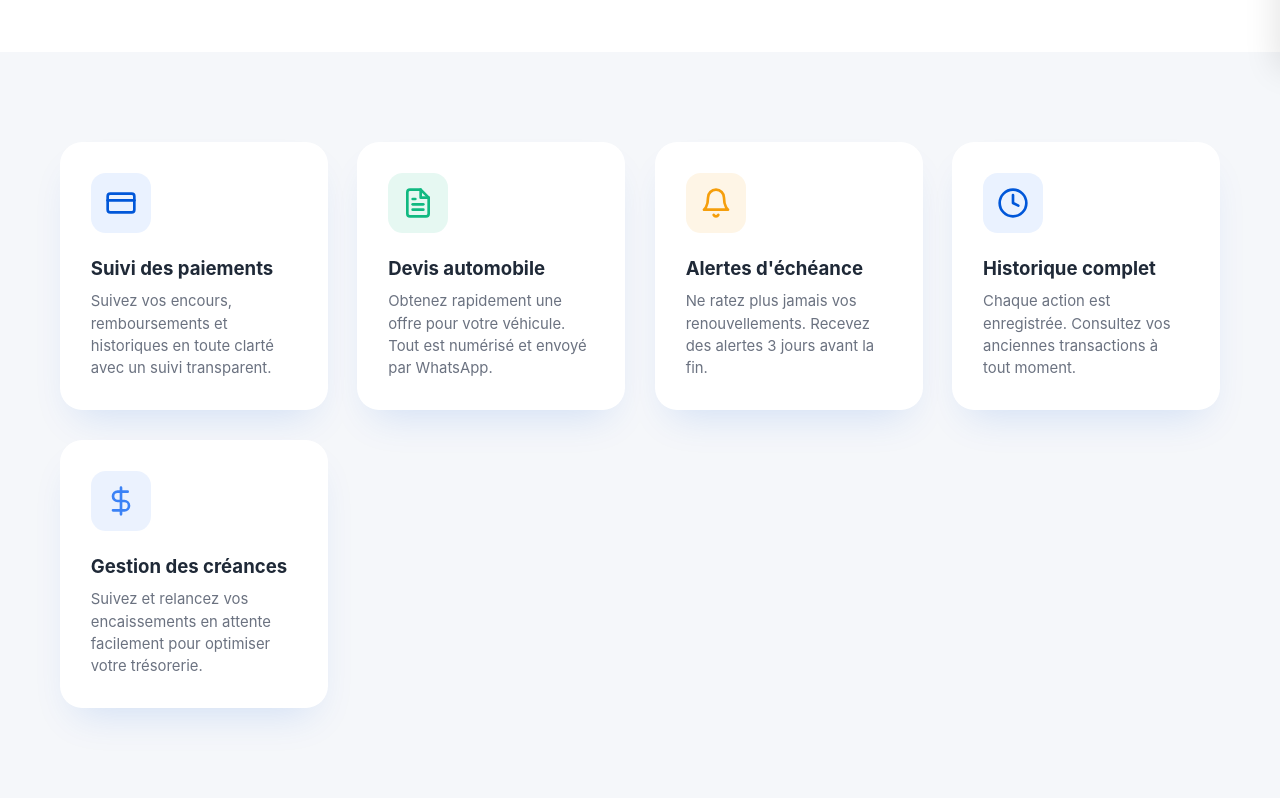
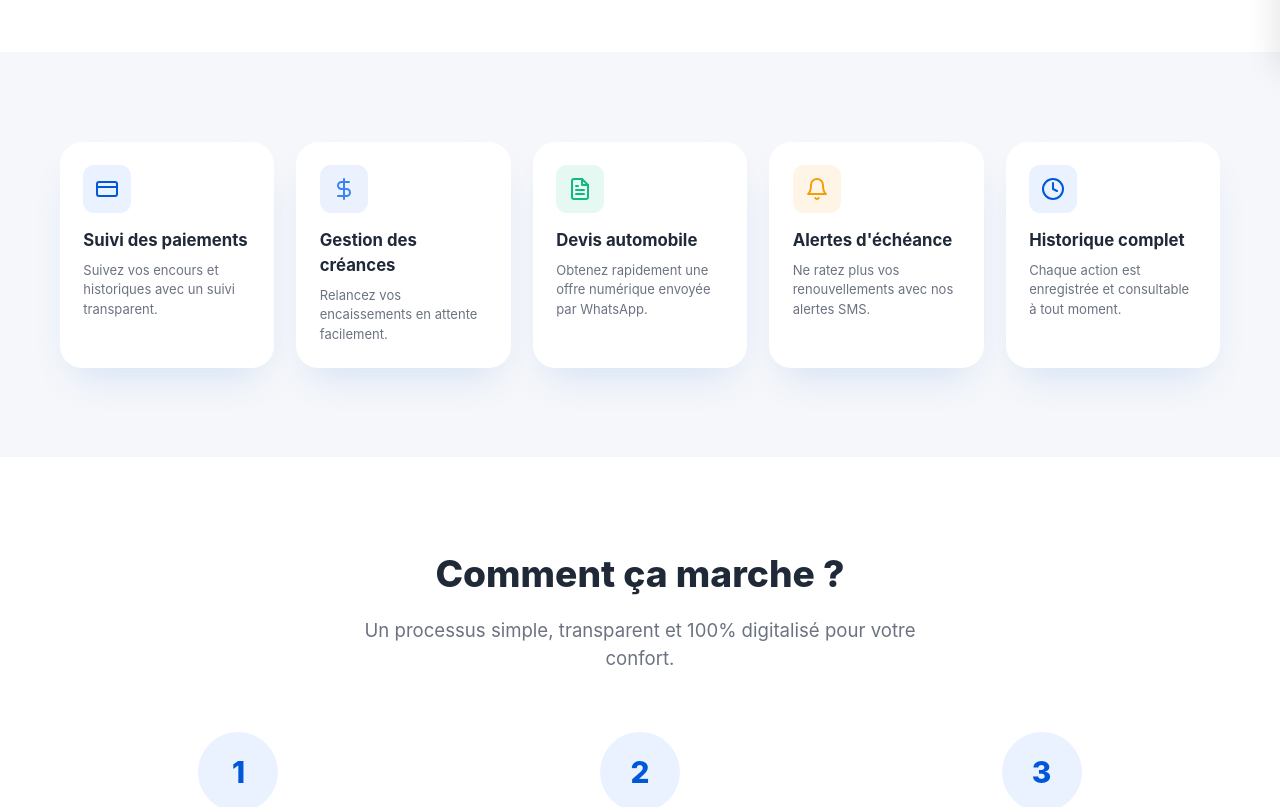
Before and after one commit to migini10/Business-Action, a Next.js app: page / in a window 1280 px wide. Shown: the part 730-1537 px from the top of the page. Built offline with nearby package versions, Linux system fonts and the light colour scheme.

Commit message:
style: Reorganize feature cards to fit on a single row with compact premium styling

```diff
--- a/src/app/page.tsx
+++ b/src/app/page.tsx
@@ -126,46 +126,46 @@ export default function Home() {
 
         <div className="container">
           {/* Feature Cards Section */}
-          <section style={{ padding: '2rem 0 6rem 0', display: 'grid', gridTemplateColumns: 'repeat(auto-fit, minmax(250px, 1fr))', gap: '2rem', animationDelay: '0.2s' }} className="animate-fade-in">
+          <section style={{ padding: '2rem 0 6rem 0', display: 'grid', gridTemplateColumns: 'repeat(auto-fit, minmax(200px, 1fr))', gap: '1.5rem', animationDelay: '0.2s' }} className="animate-fade-in">
 
-          <div className="card">
-            <div style={{ background: 'var(--color-primary-light)', width: '60px', height: '60px', borderRadius: '1rem', display: 'flex', alignItems: 'center', justifyContent: 'center', marginBottom: '1.5rem', color: 'var(--color-primary)' }}>
-              <svg width="32" height="32" viewBox="0 0 24 24" fill="none" stroke="currentColor" strokeWidth="2" strokeLinecap="round" strokeLinejoin="round"><rect x="2" y="5" width="20" height="14" rx="2"></rect><line x1="2" y1="10" x2="22" y2="10"></line></svg>
+            <div className="card" style={{ padding: '1.5rem' }}>
+              <div style={{ background: 'var(--color-primary-light)', width: '48px', height: '48px', borderRadius: '0.75rem', display: 'flex', alignItems: 'center', justifyContent: 'center', marginBottom: '1rem', color: 'var(--color-primary)' }}>
+                <svg width="24" height="24" viewBox="0 0 24 24" fill="none" stroke="currentColor" strokeWidth="2" strokeLinecap="round" strokeLinejoin="round"><rect x="2" y="5" width="20" height="14" rx="2"></rect><line x1="2" y1="10" x2="22" y2="10"></line></svg>
               </div>
-            <h3 style={{ fontSize: '1.25rem', fontWeight: 700, marginBottom: '0.5rem' }}>Suivi des paiements</h3>
-            <p style={{ color: 'var(--color-text-muted)' }}>Suivez vos encours, remboursements et historiques en toute clarté avec un suivi transparent.</p>
+              <h3 style={{ fontSize: '1.125rem', fontWeight: 700, marginBottom: '0.5rem' }}>Suivi des paiements</h3>
+              <p style={{ color: 'var(--color-text-muted)', fontSize: '0.875rem', lineHeight: 1.5 }}>Suivez vos encours et historiques avec un suivi transparent.</p>
             </div>
 
-          <div className="card">
-            <div style={{ background: 'rgba(16, 185, 129, 0.1)', width: '60px', height: '60px', borderRadius: '1rem', display: 'flex', alignItems: 'center', justifyContent: 'center', marginBottom: '1.5rem', color: 'var(--color-success)' }}>
-              <svg width="32" height="32" viewBox="0 0 24 24" fill="none" stroke="currentColor" strokeWidth="2" strokeLinecap="round" strokeLinejoin="round"><path d="M14 2H6a2 2 0 0 0-2 2v16a2 2 0 0 0 2 2h12a2 2 0 0 0 2-2V8z"></path><polyline points="14 2 14 8 20 8"></polyline><line x1="16" y1="13" x2="8" y2="13"></line><line x1="16" y1="17" x2="8" y2="17"></line><polyline points="10 9 9 9 8 9"></polyline></svg>
+            <div className="card" style={{ padding: '1.5rem' }}>
+              <div style={{ background: 'rgba(59, 130, 246, 0.1)', width: '48px', height: '48px', borderRadius: '0.75rem', display: 'flex', alignItems: 'center', justifyContent: 'center', marginBottom: '1rem', color: '#3B82F6' }}>
+                <svg width="24" height="24" viewBox="0 0 24 24" fill="none" stroke="currentColor" strokeWidth="2" strokeLinecap="round" strokeLinejoin="round"><path d="M12 2v20M17 5H9.5a3.5 3.5 0 0 0 0 7h5a3.5 3.5 0 0 1 0 7H6"></path></svg>
               </div>
-            <h3 style={{ fontSize: '1.25rem', fontWeight: 700, marginBottom: '0.5rem' }}>Devis automobile</h3>
-            <p style={{ color: 'var(--color-text-muted)' }}>Obtenez rapidement une offre pour votre véhicule. Tout est numérisé et envoyé par WhatsApp.</p>
+              <h3 style={{ fontSize: '1.125rem', fontWeight: 700, marginBottom: '0.5rem' }}>Gestion des créances</h3>
+              <p style={{ color: 'var(--color-text-muted)', fontSize: '0.875rem', lineHeight: 1.5 }}>Relancez vos encaissements en attente facilement.</p>
             </div>
 
-          <div className="card">
-            <div style={{ background: 'rgba(245, 158, 11, 0.1)', width: '60px', height: '60px', borderRadius: '1rem', display: 'flex', alignItems: 'center', justifyContent: 'center', marginBottom: '1.5rem', color: 'var(--color-warning)' }}>
-              <svg width="32" height="32" viewBox="0 0 24 24" fill="none" stroke="currentColor" strokeWidth="2" strokeLinecap="round" strokeLinejoin="round"><path d="M18 8A6 6 0 0 0 6 8c0 7-3 9-3 9h18s-3-2-3-9"></path><path d="M13.73 21a2 2 0 0 1-3.46 0"></path></svg>
+            <div className="card" style={{ padding: '1.5rem' }}>
+              <div style={{ background: 'rgba(16, 185, 129, 0.1)', width: '48px', height: '48px', borderRadius: '0.75rem', display: 'flex', alignItems: 'center', justifyContent: 'center', marginBottom: '1rem', color: 'var(--color-success)' }}>
+                <svg width="24" height="24" viewBox="0 0 24 24" fill="none" stroke="currentColor" strokeWidth="2" strokeLinecap="round" strokeLinejoin="round"><path d="M14 2H6a2 2 0 0 0-2 2v16a2 2 0 0 0 2 2h12a2 2 0 0 0 2-2V8z"></path><polyline points="14 2 14 8 20 8"></polyline><line x1="16" y1="13" x2="8" y2="13"></line><line x1="16" y1="17" x2="8" y2="17"></line><polyline points="10 9 9 9 8 9"></polyline></svg>
               </div>
-            <h3 style={{ fontSize: '1.25rem', fontWeight: 700, marginBottom: '0.5rem' }}>Alertes d'échéance</h3>
-            <p style={{ color: 'var(--color-text-muted)' }}>Ne ratez plus jamais vos renouvellements. Recevez des alertes 3 jours avant la fin.</p>
+              <h3 style={{ fontSize: '1.125rem', fontWeight: 700, marginBottom: '0.5rem' }}>Devis automobile</h3>
+              <p style={{ color: 'var(--color-text-muted)', fontSize: '0.875rem', lineHeight: 1.5 }}>Obtenez rapidement une offre numérique envoyée par WhatsApp.</p>
             </div>
 
-          <div className="card">
-            <div style={{ background: 'var(--color-primary-light)', width: '60px', height: '60px', borderRadius: '1rem', display: 'flex', alignItems: 'center', justifyContent: 'center', marginBottom: '1.5rem', color: 'var(--color-primary)' }}>
-              <svg width="32" height="32" viewBox="0 0 24 24" fill="none" stroke="currentColor" strokeWidth="2" strokeLinecap="round" strokeLinejoin="round"><circle cx="12" cy="12" r="10"></circle><polyline points="12 6 12 12 16 14"></polyline></svg>
+            <div className="card" style={{ padding: '1.5rem' }}>
+              <div style={{ background: 'rgba(245, 158, 11, 0.1)', width: '48px', height: '48px', borderRadius: '0.75rem', display: 'flex', alignItems: 'center', justifyContent: 'center', marginBottom: '1rem', color: 'var(--color-warning)' }}>
+                <svg width="24" height="24" viewBox="0 0 24 24" fill="none" stroke="currentColor" strokeWidth="2" strokeLinecap="round" strokeLinejoin="round"><path d="M18 8A6 6 0 0 0 6 8c0 7-3 9-3 9h18s-3-2-3-9"></path><path d="M13.73 21a2 2 0 0 1-3.46 0"></path></svg>
               </div>
-            <h3 style={{ fontSize: '1.25rem', fontWeight: 700, marginBottom: '0.5rem' }}>Historique complet</h3>
-            <p style={{ color: 'var(--color-text-muted)' }}>Chaque action est enregistrée. Consultez vos anciennes transactions à tout moment.</p>
+              <h3 style={{ fontSize: '1.125rem', fontWeight: 700, marginBottom: '0.5rem' }}>Alertes d'échéance</h3>
+              <p style={{ color: 'var(--color-text-muted)', fontSize: '0.875rem', lineHeight: 1.5 }}>Ne ratez plus vos renouvellements avec nos alertes SMS.</p>
             </div>
 
-          <div className="card">
-            <div style={{ background: 'rgba(59, 130, 246, 0.1)', width: '60px', height: '60px', borderRadius: '1rem', display: 'flex', alignItems: 'center', justifyContent: 'center', marginBottom: '1.5rem', color: '#3B82F6' }}>
-              <svg width="32" height="32" viewBox="0 0 24 24" fill="none" stroke="currentColor" strokeWidth="2" strokeLinecap="round" strokeLinejoin="round"><path d="M12 2v20M17 5H9.5a3.5 3.5 0 0 0 0 7h5a3.5 3.5 0 0 1 0 7H6"></path></svg>
+            <div className="card" style={{ padding: '1.5rem' }}>
+              <div style={{ background: 'var(--color-primary-light)', width: '48px', height: '48px', borderRadius: '0.75rem', display: 'flex', alignItems: 'center', justifyContent: 'center', marginBottom: '1rem', color: 'var(--color-primary)' }}>
+                <svg width="24" height="24" viewBox="0 0 24 24" fill="none" stroke="currentColor" strokeWidth="2" strokeLinecap="round" strokeLinejoin="round"><circle cx="12" cy="12" r="10"></circle><polyline points="12 6 12 12 16 14"></polyline></svg>
               </div>
-            <h3 style={{ fontSize: '1.25rem', fontWeight: 700, marginBottom: '0.5rem' }}>Gestion des créances</h3>
-            <p style={{ color: 'var(--color-text-muted)' }}>Suivez et relancez vos encaissements en attente facilement pour optimiser votre trésorerie.</p>
+              <h3 style={{ fontSize: '1.125rem', fontWeight: 700, marginBottom: '0.5rem' }}>Historique complet</h3>
+              <p style={{ color: 'var(--color-text-muted)', fontSize: '0.875rem', lineHeight: 1.5 }}>Chaque action est enregistrée et consultable à tout moment.</p>
             </div>
 
           </section>
```
Lines whose indentation alone changed are shown as unchanged.
